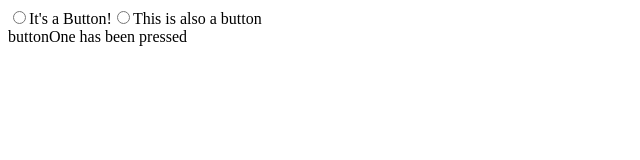
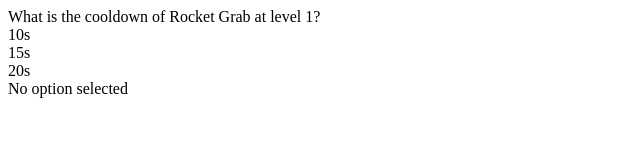
Before and after one commit to iBrooks/LoFC, a plain HTML site: page index.html in a window 1280 px wide. Shown: the whole page, without its empty margins (0-640 px from the left). Drawn offline with Linux system fonts and the light colour scheme.

Commit message:
No radio buttons
added event listeners to divs instead of buttons
created an function to print the question and options off of variables

```diff
--- a/index.html
+++ b/index.html
@@ -3,50 +3,42 @@
 <head>
 </head>
 <body>
-<div id="radio_home"></div>
-<div id="radio_away">Text</div>
+<div id="question"></div>
+<div id="option1"></div>
+<div id="option2"></div>
+<div id="option3"></div>
+<div id="readOut">No option selected</div>
 <script>
-var radio_home = document.getElementById("radio_home");
+var quest = document.getElementById("question");
+var opt1 = document.getElementById("option1");
+var opt2 = document.getElementById("option2");
+var opt3 = document.getElementById("option3");
+var rdOt = document.getElementById("readOut");
 
-function dostuff(butName, butValue, butText){
-
-  var radio = document.createElement("input");
-  radio.type = "radio";
-  radio.name = butName;
-  radio.value = butValue;
-  radio.id = "button1";
-
-  var label = document.createElement("label");
-  label.id = "buttonText";
-
-  label.appendChild(radio);
-
-  label.appendChild(document.createTextNode(butText));
-  return label;
+function setQuestion(qst, op1, op2, op3){
+  quest.innerHTML = qst;
+  opt1.innerHTML = op1;
+  opt2.innerHTML = op2;
+  opt3.innerHTML = op3;
   }
 
-radio_home.appendChild(dostuff("buttonOne", "button1","It's a Button!"));
-radio_home.appendChild(dostuff("buttonTwo", "button2","This is also a button"));
+setQuestion("What is the cooldown of Rocket Grab at level 1?","10s", "15s", "20s");
 
-var clickerButton1 = document.getElementById("button1");
-var clickerButton2 = document.getElementById("button2");
-//var onButtonClick = radio_home.appendChild(dostuff("buttonTwo", "button2"));
-function onButtonPress(butNumber){
-var away = document.getElementById('radio_away');
-away.innerHTML = butNumber + " has been pressed";
+function opt1Press(){
+  rdOt.innerHTML = "Option 1 has been slected!";
+  }
 
-//radio_home.replaceChild(dostuff("buttonTwo", "button2", "It's also a Button!"), radio_home.childNodes[0]);
-};
+function opt2Press(){
+rdOt.innerHTML = "Option 2 has been slected!";
+}
 
+function opt3Press(){
+rdOt.innerHTML = "Option 3 has been slected!";
+}
 
-
-clickerButton1.addEventListener('click', onButtonPress("buttonOne"));
-clickerButton2.addEventListener('click', onButtonPress("buttonTwo"));
-
-
-
-
-
+opt1.addEventListener("click", opt1Press);
+opt2.addEventListener("click", opt2Press);
+opt3.addEventListener("click", opt3Press);
 
 </script>
 
```
